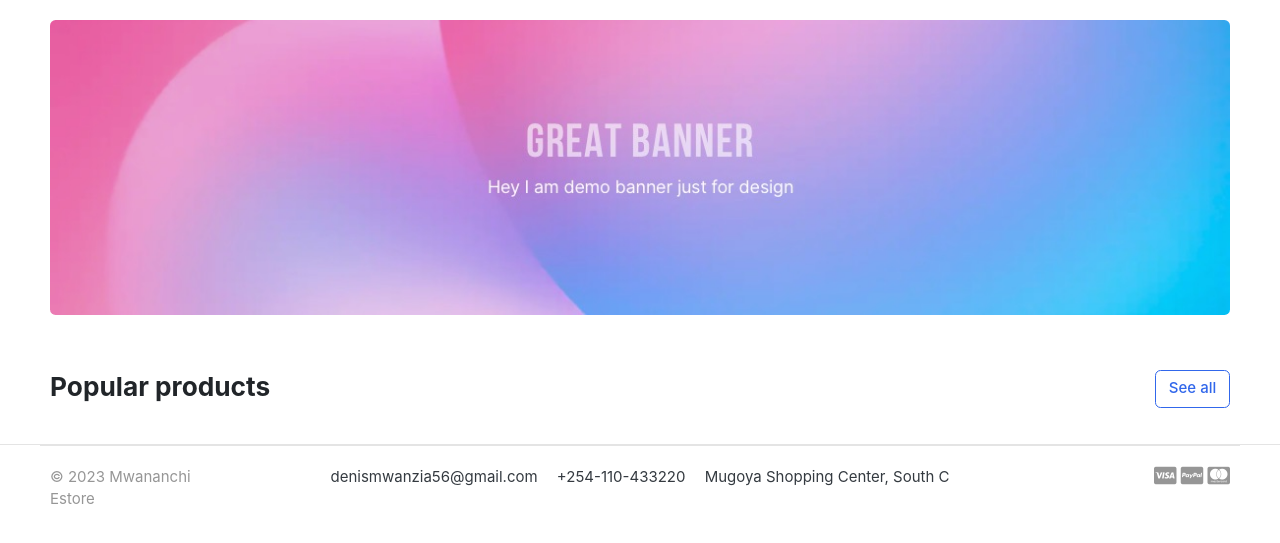
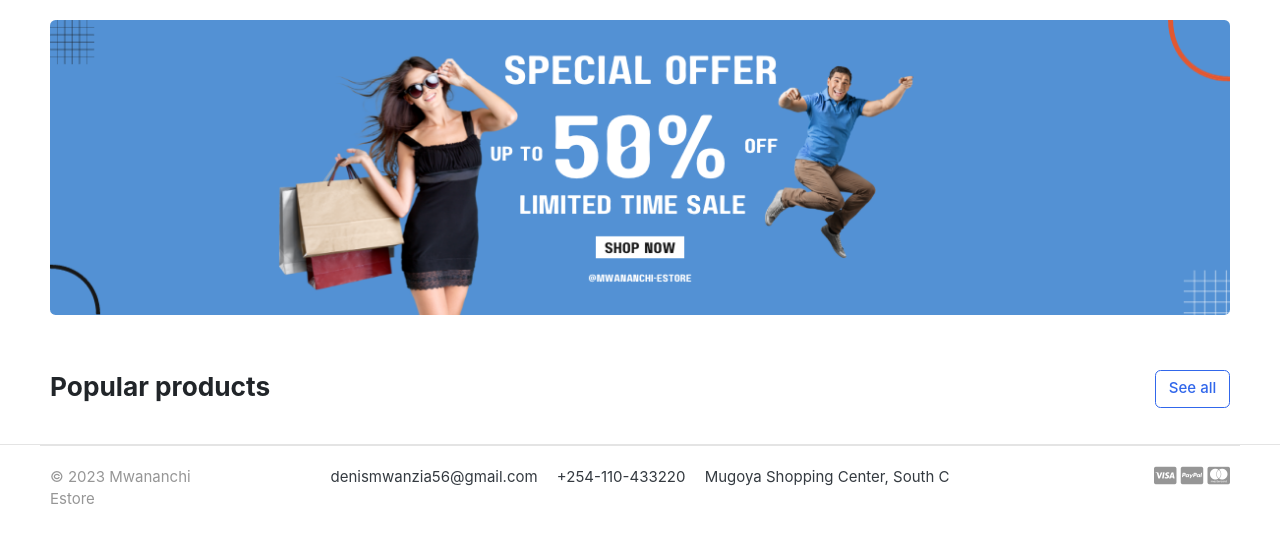
Before and after one commit to Denis-Mwanzia/Mwananchi_Estore, a Django app: page / in a window 1280 px wide. Shown: the part 118-661 px from the top of the page. Run offline with Django 3.2, Linux system fonts and the light colour scheme; data that the repository does not hold is empty; some libraries are stand-ins or nearby versions; some web fonts are replaced.

Commit message:
fixing banner

```diff
--- a/templates/home.html
+++ b/templates/home.html
@@ -3,10 +3,7 @@
 <section class="section-intro padding-y-sm">
   <div class="container">
     <div class="intro-banner-wrap">
-      <img
-        src="{% static './images/banners/1.jpg' %}"
-        class="img-fluid rounded"
-      />
+      <img src="{% static 'images/banners/banner.png' alt = 'Banner' %}" class="img-fluid rounded" />
     </div>
   </div>
   <!-- container //  -->
```
Also changed, not shown: static/images/Mwananchi-Logo.png (added), static/images/banners/banner.jpg (deleted), static/images/banners/banner.png (added).
